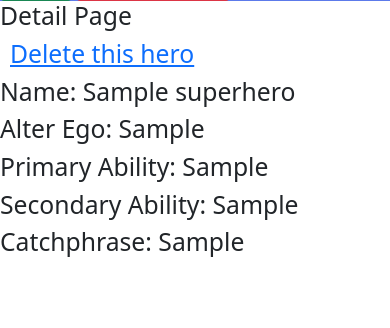
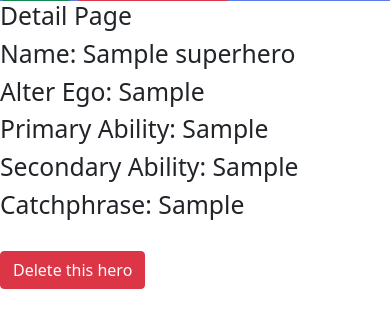
Before and after one commit to TheGavinCorkery/SuperheroDatabase, a Django app: page /superheroes/1/ in a window 390 px wide. Shown: the part 88-416 px from the top of the page. Run offline with Django 3.2, Linux system fonts and the light colour scheme; tables that the repository leaves empty hold one stand-in row (values such as "Sample post").

Commit message:
added button to delete hero on details page

```diff
--- a/superheroes/templates/superheroes/detail.html
+++ b/superheroes/templates/superheroes/detail.html
@@ -26,9 +26,6 @@
         <div class="col-md-6">
             <h2>Detail Page</h2>
         </div>
-        <div class="col-md-6">
-            <h2><a href="{% url 'superheroes:delete' single_hero.id %}">Delete this hero</a></h2>
-        </div>
 
     </div>
 
@@ -38,6 +35,8 @@
     <h2>Primary Ability: {{single_hero.primary_ability}}</h2>
     <h2>Secondary Ability: {{single_hero.secondary_ability}}</h2>
     <h2>Catchphrase: {{single_hero.catch_phrase}}</h2>
+    <br>
+    <a href="{% url 'superheroes:delete' single_hero.id %}" class = "btn btn-danger">Delete this hero</a>
 
 
 </body>
```
